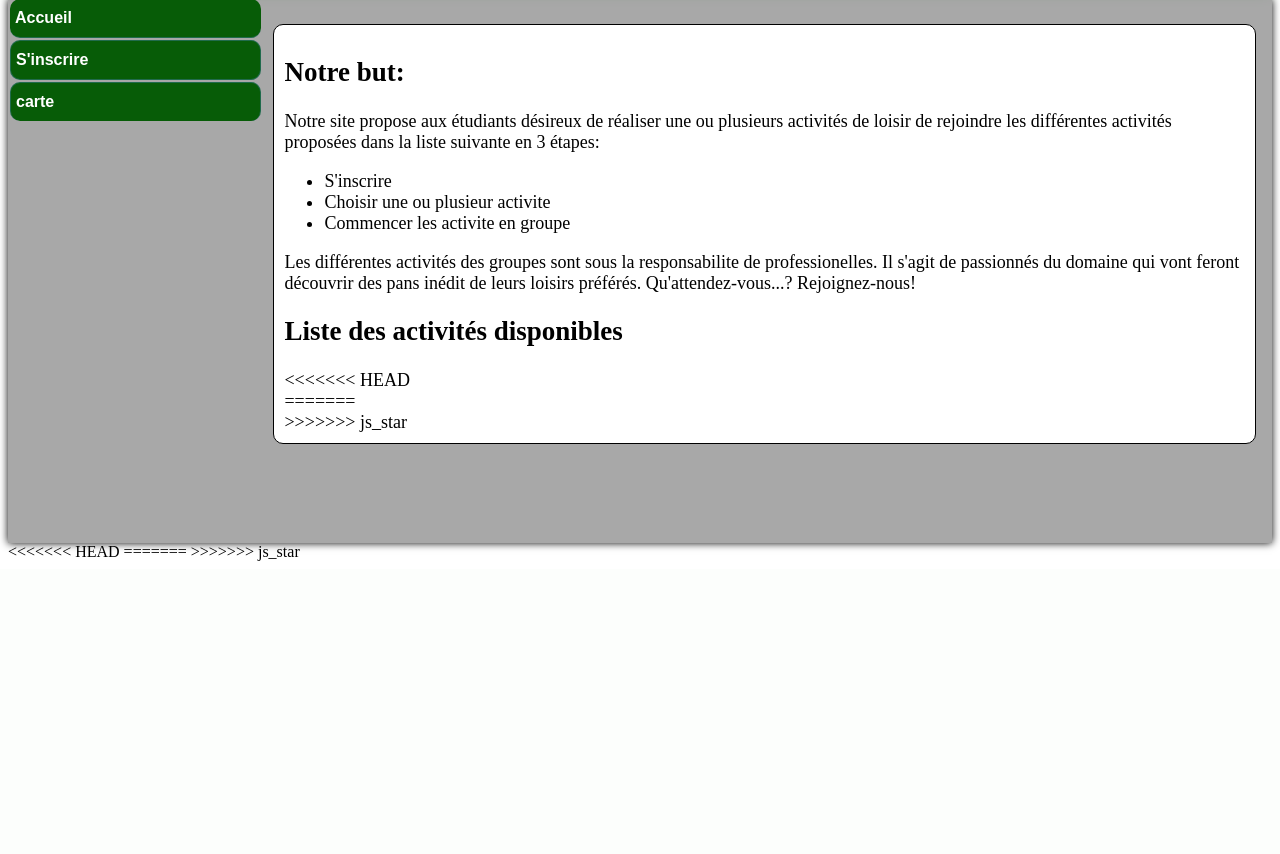
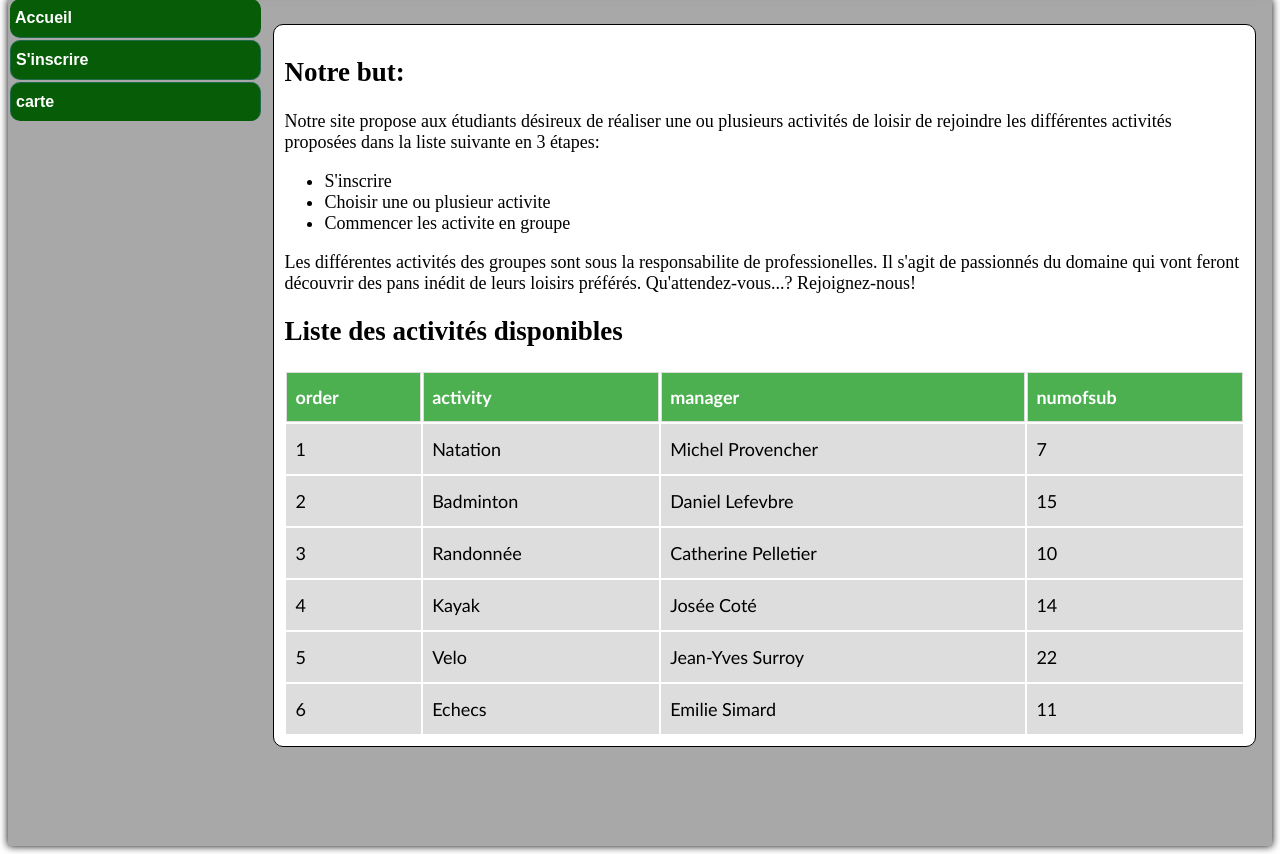
Before and after one commit to JeremCy/dev_repo, a PHP site: page /2ND_DEV.html in a window 1280 px wide. Shown: the part 367-1221 px from the top of the page. Before the commit the page ends 928 px from the top, so only its background shows below. Run offline with PHP 8.4, Linux system fonts and the light colour scheme; some libraries are stand-ins or nearby versions; grey boxes are pictures that could not be loaded.

Commit message:
Revert "Merge remote-tracking branch 'origin/js_star' into js_star"
This reverts commit 6d224cf463241869dc5e0c86e99032a2e77e8829.

```diff
--- a/dev2/2ND_DEV.html
+++ b/dev2/2ND_DEV.html
@@ -41,13 +41,8 @@
 				qui vont feront découvrir des pans inédit de leurs loisirs préférés. Qu'attendez-vous...? Rejoignez-nous!</p>
 
 			<h2>Liste des activités disponibles</h2>
-<<<<<<< HEAD
 			<table id="table"></table>
 
-=======
-			<table id="table"></table>
-
->>>>>>> js_star
 		</section>
 		<div id="formulaire">
 			<form>
@@ -71,28 +66,6 @@
 		</div>
 		<div id="map"></div>
 	</div>
-<<<<<<< HEAD
 
-=======
-	<div id="formulaire">
-		<p>inscriver vous</p>
-		<p>Nom  <input type="text" size="50"value=""> </p>
-		<p>Prenom  <input type="text" size="50"value=""> </p>
-		<p>Date de naissance  <input type="date" value="date" > </p>
-		<p>Sexe <input type="radio" value="homme"name="homme">Homme <input type="radio" value="femme"name="femme">Femme </p>
-		<p>Activite  <input list="activite" name="activite">
-			<datalist id="activite">
-			<option value="Natation">
-			<option value="Randonnée">
-			<option value="Badminton">
-			<option value="Echec">
-			<option value="Vélo">
-			<option value="Kayak">
-			</datalist></p>
-		<p>Motivation  <input type="text" size="50"> </p>
-		<p><input type="submit" value="valider"> <input type="reset" value="reboot"> </p>
-	</div>
-	<div id="map"></div>
->>>>>>> js_star
 </body>
 </html>
--- a/dev2/anim.js
+++ b/dev2/anim.js
@@ -1,10 +1,6 @@
 $(document).ready(function(){
   $(".page #nav ul li:first-child").click(function(){
       $("#contenu").slideToggle(1000);
-<<<<<<< HEAD
-=======
-      //$("#contenu").slideUp("slow");
->>>>>>> js_star
       $("#formulaire").hide();
       $("#map").hide();
       $(this).css("background-color", "white");
@@ -45,7 +41,6 @@ $(document).ready(function(){
       document.getElementById('map'), {zoom: 15, center: uluru});
     });
   });
-<<<<<<< HEAD
   var data=[{"order":1,"activity":"Natation","manager":"Michel Provencher","numofsub":7},
             {"order":2,"activity":"Badminton","manager":"Daniel Lefevbre","numofsub":15},
             {"order":3,"activity":"Randonnée","manager":"Catherine Pelletier","numofsub":10},
@@ -59,19 +54,6 @@ $(document).ready(function(){
 
         for (var i = 0; i < data.length; i++) {
             for (var k in data[i]) {
-=======
-    var list =[{"order":1,"activity":"Natation","manager":"Michel Provencher","numofsub":7},
-    {"order":2,"activity":"Badminton","manager":"Daniel Lefevbre","numofsub":15},
-    {"order":3,"activity":"Randonnée","manager":"Catherine Pelletier","numofsub":10},
-    {"order":4,"activity":"Kayak","manager":"Josée Coté","numofsub":14},
-    {"order":5,"activity":"Velo","manager":"Jean-Yves Surroy","numofsub":22},
-    {"order":6,"activity":"Echecs","manager":"Emilie Simard","numofsub":11}];
-    $("table").ready(function GFG_FUN() {
-        var cols = [];
-
-        for (var i = 0; i < list.length; i++) {
-            for (var k in list[i]) {
->>>>>>> js_star
                 if (cols.indexOf(k) === -1) {
 
                     // Push all keys to the array
@@ -97,11 +79,7 @@ $(document).ready(function(){
         }
 
         // Adding the data to the table
-<<<<<<< HEAD
         for (var i = 0; i < data.length; i++) {
-=======
-        for (var i = 0; i < list.length; i++) {
->>>>>>> js_star
 
             // Create a new row
             trow = table.insertRow(-1);
@@ -109,24 +87,16 @@ $(document).ready(function(){
                 var cell = trow.insertCell(-1);
 
                 // Inserting the cell at particular place
-<<<<<<< HEAD
                 cell.innerHTML = data[i][cols[j]];
-=======
-                cell.innerHTML = list[i][cols[j]];
->>>>>>> js_star
             }
         }
 
         // Add the newely created table containing json data
         var el = document.getElementById("table");
         el.innerHTML = "";
-<<<<<<< HEAD
         el.appendChild(table);
       });
 
 
 
-=======
-        el.appendChild(table); });
->>>>>>> js_star
 });
--- a/dev2/style_2ND_dev.css
+++ b/dev2/style_2ND_dev.css
@@ -139,7 +139,6 @@ th{
 	background-color: white;
 	font-size: 18px;
 	display: none;
-<<<<<<< HEAD
 	height: 500px;  /* The height is 400 pixels */
 }
 td,th {
@@ -149,64 +148,14 @@ td,th {
 tr {background-color: #ddd;height: 50px;}
 
 th {
-=======
-	height: 500px;  /* The height is 400 pixels */
-}
-
-/* Les Hovers du menu principal*/
-#nav ul li:hover{background-color: white;}
-#nav ul li:hover a{	color: rgb(7, 92, 7);}
-/* Lignes du Tableau */
-td{border: 1px solid black;}
-th{
-	border-top: 1px solid black;
-	background-color: rgb(177, 174, 174);
-	color: white;}
-#formulaire{
-	position: relative;
-	border:1px solid black ;
-	border-radius: 10px;
-	left: 21%;
-	top: -5.5em;
-	width: 76%;
-	padding: 10px;
-	background-color: white;
-	font-size: 18px;
-	display: none;}
-#map {
-	overflow:hidden;
-	position: relative;
-	border:1px solid black ;
-	border-radius: 10px;
-	left: 21%;
-	top: -5.5em;
-	width: 76%;
-	padding: 10px;
-	background-color: white;
-	font-size: 18px;
-	display: none;
-	height: 500px;  /* The height is 400 pixels */ }
-   td,th {
-	border: 1px solid #ddd;
-	padding: 8px;}
-  tr {background-color: #ddd;height: 50px;}
-
- th {
->>>>>>> js_star
 	padding-top: 12px;
 	padding-bottom: 12px;
 	text-align: left;
 	background-color: #4CAF50;
 	color: white;}
 
-<<<<<<< HEAD
 #table {
 	font-family: "Trebuchet MS", Arial, Helvetica, sans-serif;
 	border-collapse: collapse;
 }
 table{width: 100%;}
-=======
-  #table {
-	font-family: "Trebuchet MS", Arial, Helvetica, sans-serif;
-	border-collapse: collapse;width: 100%;}
->>>>>>> js_star
```
